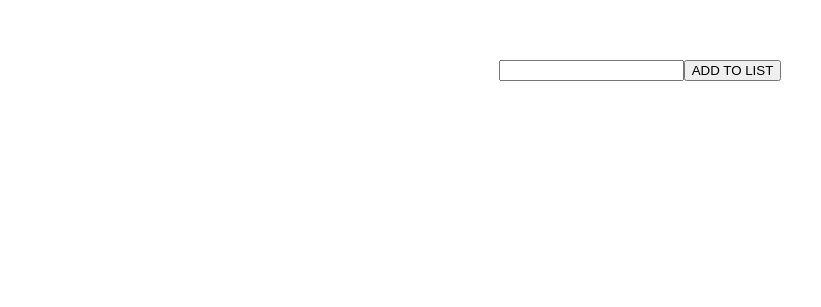
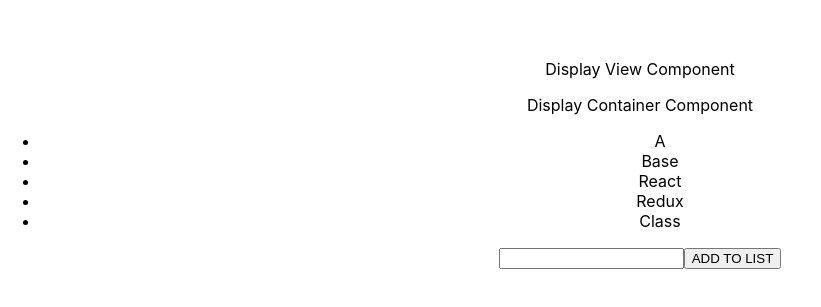
Before and after one commit to eduardom4020/react-redux-__init__, a React (Create React App) app: page / in a window 1280 px wide. Shown: the part 261-568 px from the top of the page, without its empty margins (0-821 px from the left). Built offline with nearby package versions, Linux system fonts and the light colour scheme.

Commit message:
Created the first container, the list display that will receive value from store

```diff
--- a/src/App.js
+++ b/src/App.js
@@ -2,11 +2,15 @@ import React from 'react';
 import './App.css';
 
 import Display from './components/Display';
+import DisplayContainer from './components/DisplayContainer';
 import ListForm from './components/ListForm';
 
 const App = () => (
     <div className='App'>
+        <span>Display View Component</span>
         <Display />
+        <span>Display Container Component</span>
+        <DisplayContainer />
         <ListForm />
     </div>
 );
--- /dev/null
+++ b/src/components/DisplayContainer.js
@@ -0,0 +1,21 @@
+import React from 'react';
+import { connect } from 'react-redux';
+import { bindActionCreators } from 'redux';
+
+import Display from './Display';
+
+const DisplayContainer = props => (
+    <Display {...props} />
+);
+
+const mapStateToProps = ({list}) => ({list});
+
+const mapDispatchToProps = dispatch => (
+    bindActionCreators(
+        {
+        },
+        dispatch
+    )
+);
+
+export default connect(mapStateToProps, mapDispatchToProps)(DisplayContainer);
```
